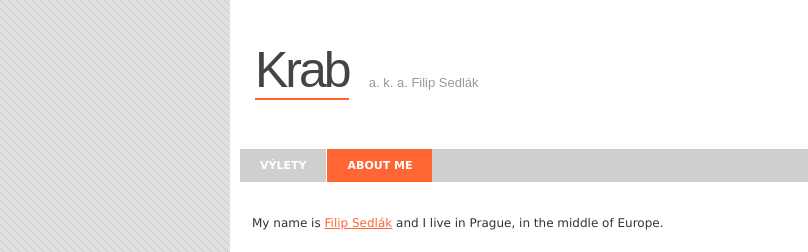
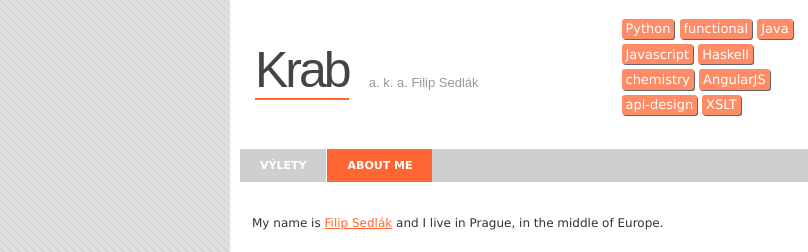
Before and after one commit to crabhi/flih.cz, a plain HTML site: page index.html in a window 1280 px wide. Shown: the top 252 px of the page, 0-808 px from the left. Drawn offline with Linux system fonts and the light colour scheme.

Commit message:
Tag cloud

```diff
--- a/index.html
+++ b/index.html
@@ -23,7 +23,19 @@ License: Creative Commons Attribution
 					<h1><a href="/">Krab</a></h1> <h2> a. k. a. Filip Sedlák</h2>
 				</td><td>
 					<img class="logo" src="media/images/nb-krab-ed-200.png"
-					width="200" height="139"> </td>
+					width="200" height="139">
+					<div class="tagcloud">
+						<span>Python</span>
+						<span>functional</span>
+						<span>Java</span>
+						<span>Javascript</span>
+						<span>Haskell</span>
+						<span>chemistry</span>
+						<span>AngularJS</span>
+						<span>api-design</span>
+						<span>XSLT</span>
+					</div>
+				</td>
 			</tr>
 		</table>
 
--- a/media/styles.css
+++ b/media/styles.css
@@ -471,3 +471,32 @@ img.logo {
     font-style: italic;
     color: #555;
 }
+#header .tagcloud {
+    float: right;
+    width: 180px;
+    margin-top: 16px;
+}
+.tagcloud span {
+    display: block;
+    float: left;
+    background: #FF6633;
+
+    margin: 0.2em;
+    padding: 0.2em 0.3em;
+
+    color: white;
+    opacity: 0.75;
+
+    -webkit-border-radius: 3px;
+    -moz-border-radius: 3px;
+    border-radius: 3px;
+
+    -webkit-box-shadow: 1px 1px 0px rgba(50, 50, 50, 1);
+    -moz-box-shadow:    1px 1px 0px rgba(50, 50, 50, 1);
+    box-shadow:         1px 1px 0px rgba(50, 50, 50, 1);
+
+    cursor: default;
+}
+.tagcloud span:hover {
+    opacity: 1;
+}
```
